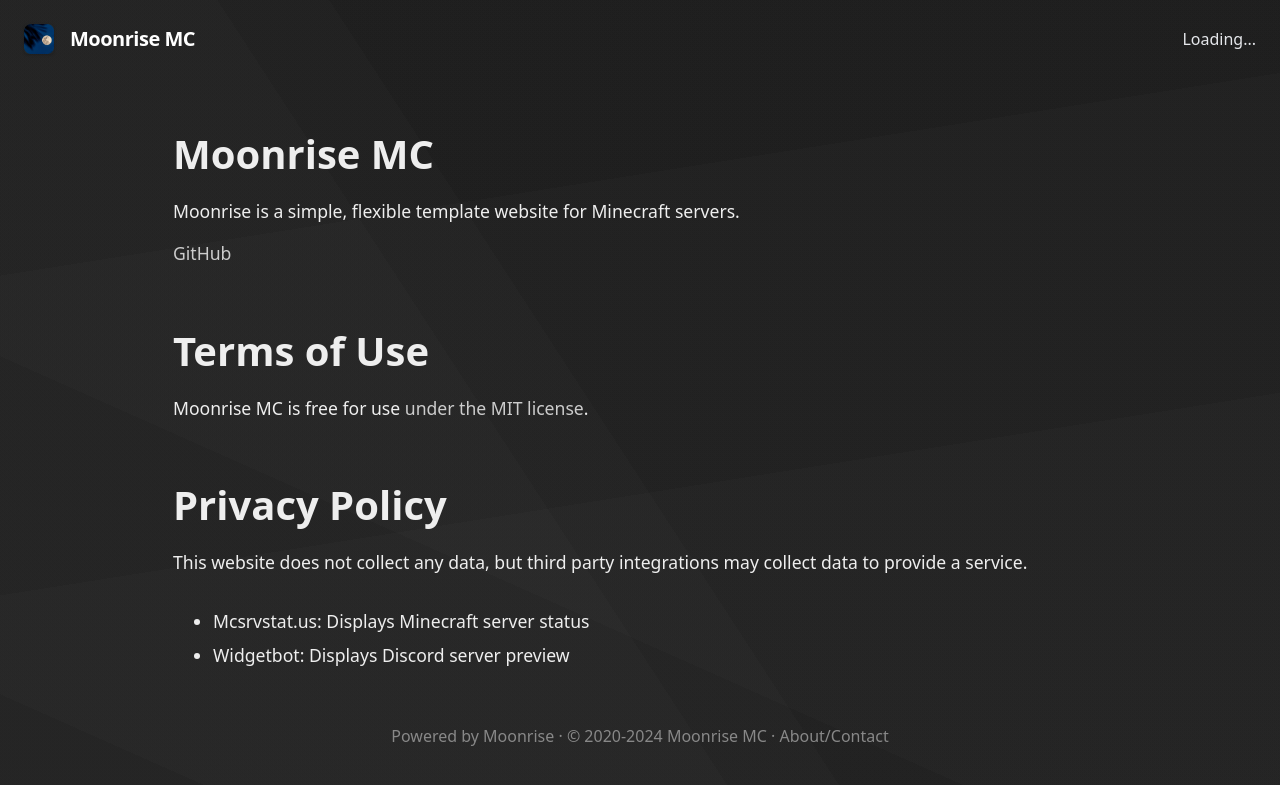
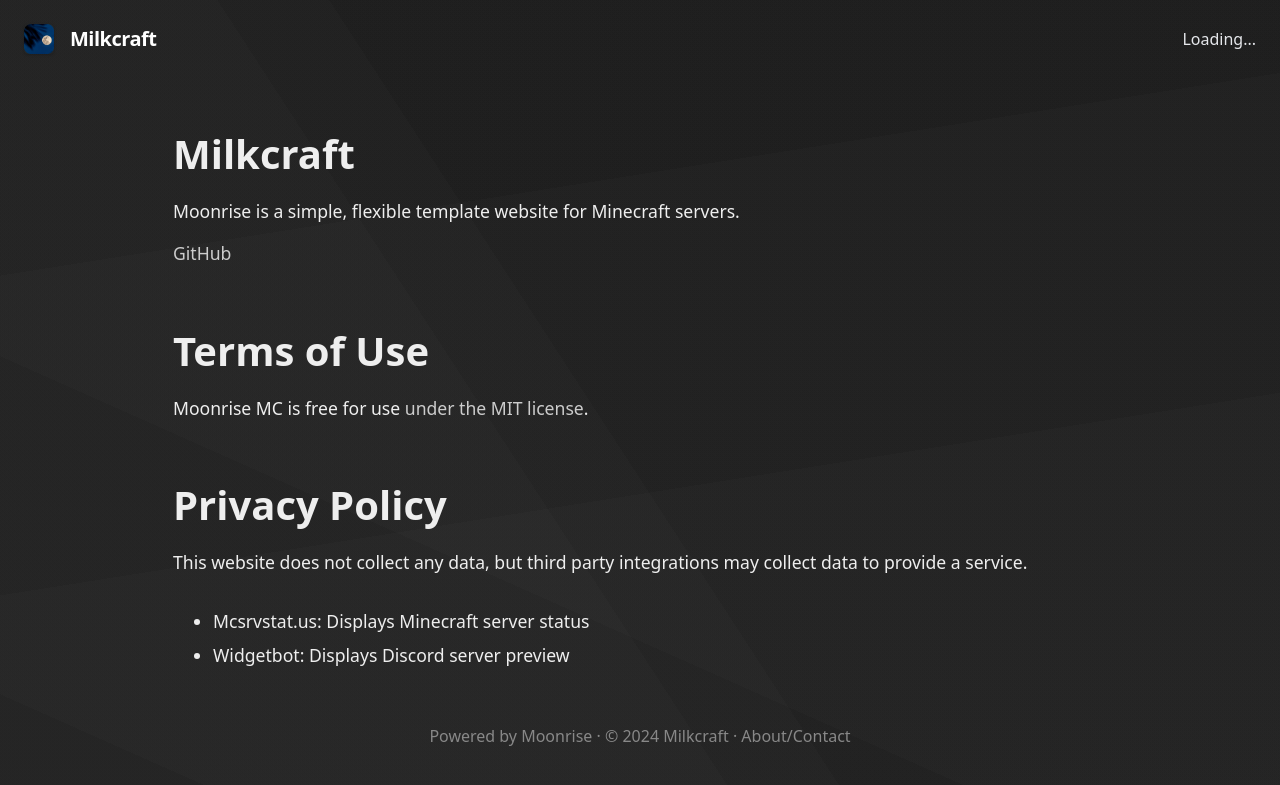
Before and after one commit to XRG2014/milkcraft, a Jekyll site: the page built from docs/about.md, in a window 1280 px wide. Shown: the top 785 px of the page. Built offline with Jekyll 4.4.1, drawn with Linux system fonts in a browser that asks for light colours; our own code applies the rules of GitHub Pages for plain Markdown files.

Commit message:
Update _config.yml

```diff
--- a/docs/_config.yml
+++ b/docs/_config.yml
@@ -1,26 +1,20 @@
 # Set this website's info
 # Change "coffeebank" to your GitHub username
 # Change "moonrise" to your repository name
-url: "https://coffeebank.github.io"
-baseurl: "/moonrise"
+url: "https://xrg2014.github.io"
+baseurl: "/milkcraft-mcje"
 siteIcon: /media/android-chrome-192x192.png
-siteYear: 2020
+siteYear: 2024
 siteFooterlink: /about
 showinSearchEngines: true
 # googleAnalyticsID: (uncomment to use)
 
 
 # Set basic server info
-serverName: Moonrise MC
-serverDescription: A Minecraft server where we have lots of fun!
-serverIP: 31.41.59.26:5358
+serverName: Milkcraft
+serverDescription: The XRG2014 Minecraft Server
+serverIP: xrg2014.minefort.com:25565
 useBedrockForOnlineStatus: false
-
-
-# Discord information
-discordInvite: https://discord.gg/minecraft
-discordServerID: 299881420891881473
-discordChannelID: 450428756855750666
 
 
 # # Navbar Links at the top of the page (uncomment "siteNav" to use)
```
